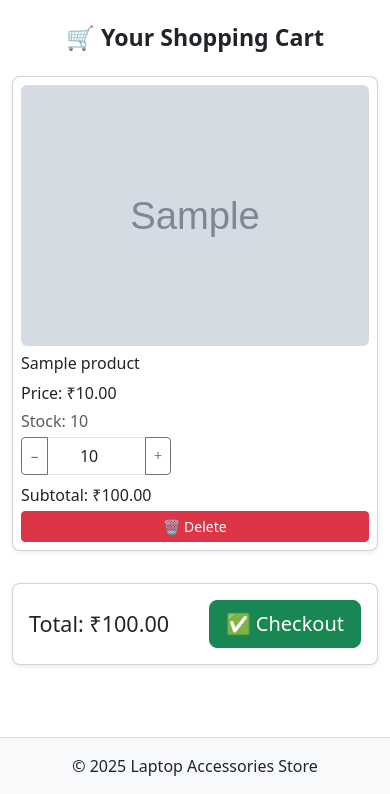
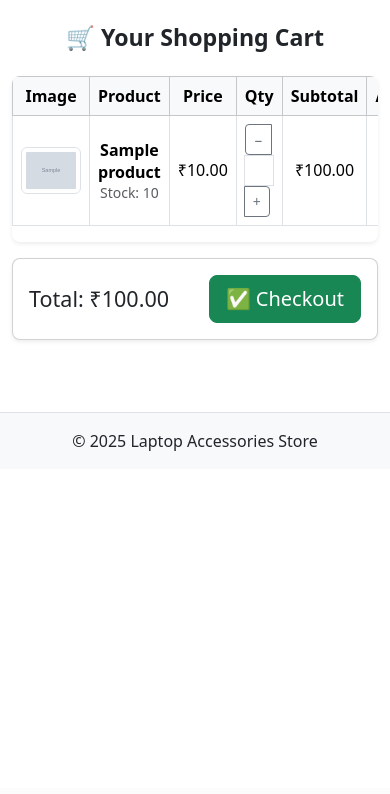
Before and after one commit to tankvivek-code/computer-accessories, a PHP site: page /user/cart.php in a window 390 px wide. Shown: the part 56-850 px from the top of the page. After the commit the page ends 507 px from the top, so only its background shows below. Run offline with PHP 8.4, Linux system fonts and the light colour scheme; the visitor is signed in with stand-in values (Sample User, id 1); tables that the repository leaves empty or names only in its code hold one stand-in row (values such as "Sample post"); grey boxes marked "Sample" are stand-in pictures.

Commit message:
make cart responsive

```diff
--- a/user/cart.php
+++ b/user/cart.php
@@ -8,7 +8,7 @@ $user_id = $_SESSION['user_id'];
 // Delete item
 if (isset($_GET['delete'])) {
     $delete_id = (int) $_GET['delete'];
-    $stmt = $conn->prepare("DELETE FROM cart WHERE user_id = ? AND product_id = ?");
+    $stmt = $conn->prepare("DELETE FROM cart WHERE user_id = ? AND product_id = ? ");
     $stmt->bind_param("ii", $user_id, $delete_id);
     $stmt->execute();
     header("Location: cart.php");
@@ -25,21 +25,24 @@ if ($_SERVER['REQUEST_METHOD'] == 'POST' && isset($_POST['ajax_update'])) {
     $stock_stmt->execute();
     $stock = $stock_stmt->get_result()->fetch_assoc()['stock'] ?? 1;
 
-    if ($qty > $stock)
-        $qty = $stock;
+    if ($qty > $stock) $qty = $stock;
 
     $stmt = $conn->prepare("UPDATE cart SET quantity = ? WHERE user_id = ? AND product_id = ?");
     $stmt->bind_param("iii", $qty, $user_id, $product_id);
     $stmt->execute();
 
-    $sql = "SELECT c.quantity, p.price FROM cart c JOIN products p ON c.product_id = p.id WHERE c.user_id = ? AND c.product_id = ?";
+    $sql = "SELECT c.quantity, p.price
+            FROM cart c JOIN products p ON c.product_id = p.id
+            WHERE c.user_id = ? AND c.product_id = ?";
     $stmt = $conn->prepare($sql);
     $stmt->bind_param("ii", $user_id, $product_id);
     $stmt->execute();
     $res = $stmt->get_result()->fetch_assoc();
     $subtotal = $res['price'] * $res['quantity'];
 
-    $sql_total = "SELECT SUM(c.quantity * p.price) AS total FROM cart c JOIN products p ON c.product_id = p.id WHERE c.user_id = ?";
+    $sql_total = "SELECT SUM(c.quantity * p.price) AS total
+                  FROM cart c JOIN products p ON c.product_id = p.id
+                  WHERE c.user_id = ?";
     $stmt = $conn->prepare($sql_total);
     $stmt->bind_param("i", $user_id);
     $stmt->execute();
@@ -53,7 +56,7 @@ if ($_SERVER['REQUEST_METHOD'] == 'POST' && isset($_POST['ajax_update'])) {
     exit();
 }
 
-// Get cart
+// Get cart items
 $sql = "SELECT c.*, p.name, p.price, p.image, p.stock
         FROM cart c
         JOIN products p ON c.product_id = p.id
@@ -68,6 +71,16 @@ $total = 0;
 
 <?php include '../includes/user_header.php'; ?>
 
+<!DOCTYPE html>
+<html lang="en">
+<head>
+  <meta charset="UTF-8">
+  <meta name="viewport" content="width=device-width, initial-scale=1">
+  <title>Shopping Cart</title>
+  <link href="https://cdn.jsdelivr.net/npm/bootstrap@5.3.3/dist/css/bootstrap.min.css" rel="stylesheet">
+</head>
+<body>
+
 <div class="container py-4">
   <h3 class="mb-4 text-center fw-bold">🛒 Your Shopping Cart</h3>
 
@@ -77,80 +90,59 @@ $total = 0;
       <a href="../user/dashboard.php" class="btn btn-primary btn-lg">← Continue Shopping</a>
     </div>
   <?php else: ?>
-        <!-- Desktop Table -->
-        <div class="d-none d-md-block table-responsive shadow-sm rounded-3">
-            <table class="table table-bordered align-middle">
-                <thead class="table-light text-center">
+
+    <!-- Single Responsive Table -->
+    <div class="table-responsive shadow-sm rounded-3">
+      <table class="table table-bordered align-middle text-center">
+        <thead class="table-light">
           <tr>
-                        <th>Image</th>
-                        <th>Product</th>
-                        <th>Price</th>
-                        <th>Qty</th>
-                        <th>Subtotal</th>
-                        <th>Action</th>
+            <th scope="col">Image</th>
+            <th scope="col">Product</th>
+            <th scope="col">Price</th>
+            <th scope="col">Qty</th>
+            <th scope="col">Subtotal</th>
+            <th scope="col">Action</th>
           </tr>
         </thead>
-                <tbody class="text-center text-sm-start">
+        <tbody>
         <?php foreach ($cart_items as $item):
           $subtotal = $item['price'] * $item['quantity'];
           $total += $subtotal;
         ?>
           <tr id="row-<?= $item['product_id'] ?>">
-                            <td><img src="/computer-accessories/uploads/<?= htmlspecialchars($item['image']) ?>" width="70"
-                                    class="img-thumbnail rounded"></td>
-                            <td><?= htmlspecialchars($item['name']) ?><br><small class="text-muted">Stock:
-                                    <?= $item['stock'] ?></small></td>
+            <td style="width:80px">
+              <img src="/computer-accessories/uploads/<?= htmlspecialchars($item['image']) ?>"
+                   class="img-fluid img-thumbnail rounded"
+                   style="max-width:60px; height:auto;">
+            </td>
+            <td>
+              <span class="fw-semibold d-block"><?= htmlspecialchars($item['name']) ?></span>
+              <small class="text-muted">Stock: <?= $item['stock'] ?></small>
+            </td>
             <td>₹<?= number_format($item['price'], 2) ?></td>
             <td>
-                                <div class="input-group" style="max-width:150px;">
-                                    <button type="button" class="btn btn-outline-secondary btn-sm"
+              <div class="input-group input-group-sm" style="max-width:130px; margin:auto;">
+                <button type="button" class="btn btn-outline-secondary"
                         onclick="changeQty(<?= $item['product_id'] ?>,-1,<?= $item['stock'] ?>)">−</button>
-                                    <input type="number" id="qty-<?= $item['product_id'] ?>" value="<?= $item['quantity'] ?>"
-                                        class="form-control text-center" min="1" max="<?= $item['stock'] ?>"
+                <input type="number" id="qty-<?= $item['product_id'] ?>"
+                       value="<?= $item['quantity'] ?>"
+                       class="form-control text-center"
+                       min="1" max="<?= $item['stock'] ?>"
                        onchange="updateCart(<?= $item['product_id'] ?>)">
-                                    <button type="button" class="btn btn-outline-secondary btn-sm"
+                <button type="button" class="btn btn-outline-secondary"
                         onclick="changeQty(<?= $item['product_id'] ?>,1,<?= $item['stock'] ?>)">+</button>
               </div>
             </td>
             <td id="subtotal-<?= $item['product_id'] ?>">₹<?= number_format($subtotal, 2) ?></td>
-                            <td><a href="cart.php?delete=<?= $item['product_id'] ?>" class="btn btn-danger btn-sm"
-                                    onclick="return confirm('Remove this item?');">🗑️ Delete</a></td>
+            <td>
+              <a href="cart.php?delete=<?= $item['product_id'] ?>"
+                 class="btn btn-danger btn-sm"
+                 onclick="return confirm('Remove this item?');">🗑</a>
+            </td>
           </tr>
         <?php endforeach; ?>
         </tbody>
       </table>
-        </div>
-
-        <!-- Mobile Card View -->
-        <div class="row d-md-none">
-            <?php foreach ($cart_items as $item):
-                $subtotal = $item['price'] * $item['quantity'];
-                ?>
-                <div class="col-12 col-sm-6 mb-3">
-                    <div class="card shadow-sm rounded-3 h-100">
-                        <div class="p-2">
-                            <img src="/computer-accessories/uploads/<?= htmlspecialchars($item['image']) ?>"
-                                class="img-fluid rounded mb-2">
-                            <h6><?= htmlspecialchars($item['name']) ?></h6>
-                            <p class="mb-1">Price: ₹<?= number_format($item['price'], 2) ?></p>
-                            <p class="mb-1 text-muted">Stock: <?= $item['stock'] ?></p>
-                            <div class="input-group mb-2" style="max-width:150px;">
-                                <button class="btn btn-outline-secondary btn-sm"
-                                    onclick="changeQty(<?= $item['product_id'] ?>,-1,<?= $item['stock'] ?>)">−</button>
-                                <input type="number" id="qty-<?= $item['product_id'] ?>" value="<?= $item['quantity'] ?>"
-                                    class="form-control text-center" min="1" max="<?= $item['stock'] ?>"
-                                    onchange="updateCart(<?= $item['product_id'] ?>)">
-                                <button class="btn btn-outline-secondary btn-sm"
-                                    onclick="changeQty(<?= $item['product_id'] ?>,1,<?= $item['stock'] ?>)">+</button>
-                            </div>
-                            <p class="mb-1">Subtotal: ₹<span
-                                    id="subtotal-<?= $item['product_id'] ?>"><?= number_format($subtotal, 2) ?></span></p>
-                            <a href="cart.php?delete=<?= $item['product_id'] ?>" class="btn btn-danger btn-sm w-100"
-                                onclick="return confirm('Remove this item?');">🗑️ Delete</a>
-                        </div>
-                    </div>
-                </div>
-            <?php endforeach; ?>
     </div>
 
     <!-- Total + Checkout -->
@@ -160,9 +152,11 @@ $total = 0;
         <a href="checkout.php" class="btn btn-success btn-lg">✅ Checkout</a>
       </div>
     </div>
+
   <?php endif; ?>
 </div>
 
+<script src="https://cdn.jsdelivr.net/npm/bootstrap@5.3.3/dist/js/bootstrap.bundle.min.js"></script>
 <script>
 function changeQty(productId, change, maxStock = 99) {
   let input = document.getElementById("qty-" + productId);
@@ -180,7 +174,9 @@ $total = 0;
     method: "POST",
     headers: { "Content-Type": "application/x-www-form-urlencoded" },
     body: "ajax_update=1&product_id=" + productId + "&quantity=" + qty
-        }).then(res => res.json()).then(data => {
+  })
+  .then(res => res.json())
+  .then(data => {
     document.getElementById("qty-" + productId).value = data.quantity;
     document.getElementById("subtotal-" + productId).innerText = data.subtotal;
     document.getElementById("cart-total").innerText = data.total;
```
Also changed, not shown: user/checkout.php (+29 -14 lines). Lines whose indentation alone changed are shown as unchanged.
